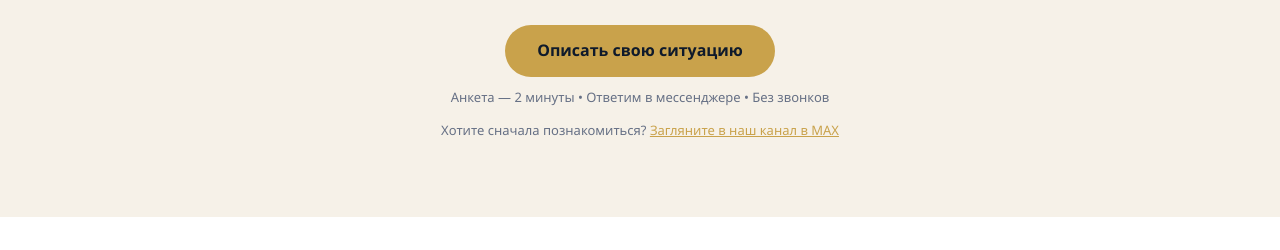
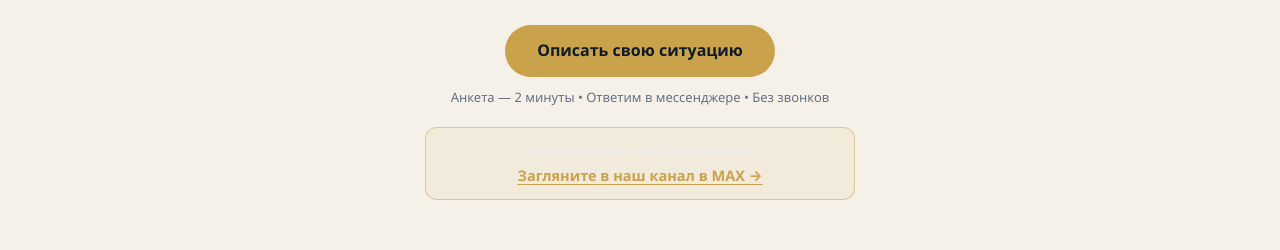
Before and after one commit to iilikhacheva7-png/pravopodbor-site, a plain HTML site: page alimenty.html in a window 1280 px wide. Shown: the part 381-631 px from the top of the page. Drawn offline with Linux system fonts and the light colour scheme.

Commit message:
Ссылка на канал MAX сделана заметнее на первом экране
Строка была мелкой и серой, сливалась с подписью под кнопкой.
Теперь это плашка с золотой обводкой и светлой подложкой,
ссылка — полужирная со стрелкой.

Co-Authored-By: Claude Opus 5 <noreply@anthropic.com>
Claude-Session: https://claude.ai/code/session_01WGM3rasKqmCi2AcAVPY7ra

```diff
--- a/alimenty.html
+++ b/alimenty.html
@@ -191,8 +191,9 @@ ym(110730303,"init",{clickmap:true,trackLinks:true,accurateTrackBounce:true,webv
     <p class="lead">Опишите свою ситуацию в анкете — специалист разберёт её и напишет вам, что можно сделать и с чего начать. Бесплатно. Если понадобятся документы в суд, подготовим от 500&nbsp;₽.</p>
     <a class="btn btn-gold" href="#quiz" id="hero-cta">Описать свою ситуацию</a>
     <p class="micro">Анкета&nbsp;—&nbsp;2 минуты&nbsp;•&nbsp;Ответим в мессенджере&nbsp;•&nbsp;Без звонков</p>
-    <p class="micro" style="margin-top:10px;">Хотите сначала познакомиться?
-      <a href="https://max.ru/channel_rekoyur" target="_blank" rel="noopener" onclick="ymGoal('max_channel_click')" style="color:var(--gold);text-decoration:underline;">Загляните в наш канал в MAX</a>
+    <p style="margin:20px auto 0;max-width:430px;padding:12px 18px;border:1px solid rgba(201,162,75,.5);border-radius:12px;background:rgba(201,162,75,.08);font-size:14.5px;line-height:1.5;color:#e7ecf3;">
+      Хотите сначала познакомиться?<br>
+      <a href="https://max.ru/channel_rekoyur" target="_blank" rel="noopener" onclick="ymGoal('max_channel_click')" style="display:inline-block;margin-top:4px;color:var(--gold,#c9a24b);font-weight:700;text-decoration:underline;text-underline-offset:3px;">Загляните в наш канал в MAX →</a>
     </p>
   </div>
 </section>
```
